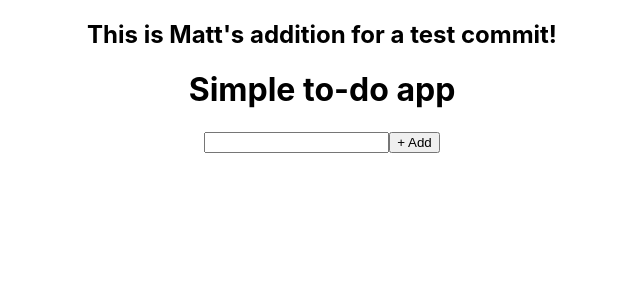
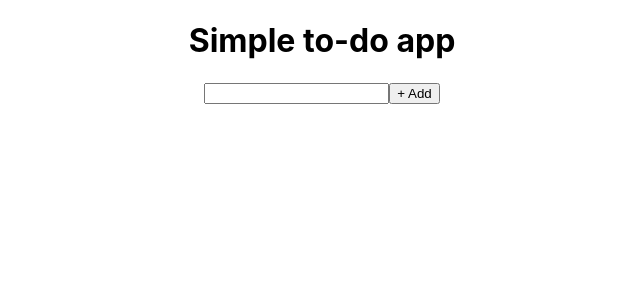
Before and after one commit to Hack-Weekly/tangerine-moose-todo-app, a React (Create React App) app in the folder client/: page / in a window 1280 px wide. Shown: the top 300 px of the page, without its empty margins (318-958 px from the left). Built offline with nearby package versions, Linux system fonts and the light colour scheme.

Commit message:
added some basic error handling to the get and post routes

```diff
--- a/client/src/App.js
+++ b/client/src/App.js
@@ -1,10 +1,9 @@
-import React from "react";
-import "./App.css";
+import React from 'react';
+import './App.css';
 
 function App() {
   return (
     <div className="App">
-      <h2>This is Matt's addition for a test commit!</h2>
       <div id="title">
         <h1>Simple to-do app</h1>
       </div>
```
